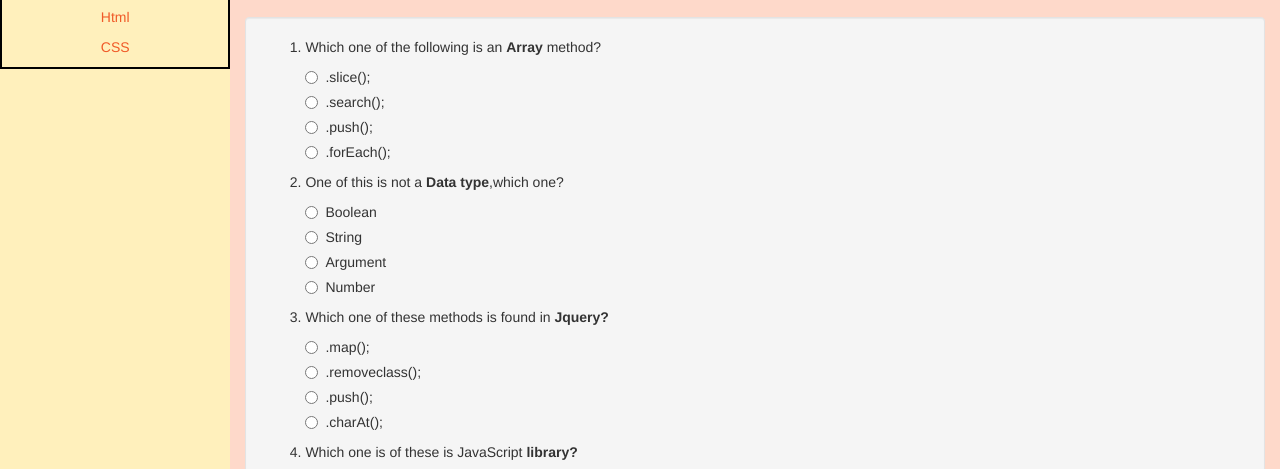
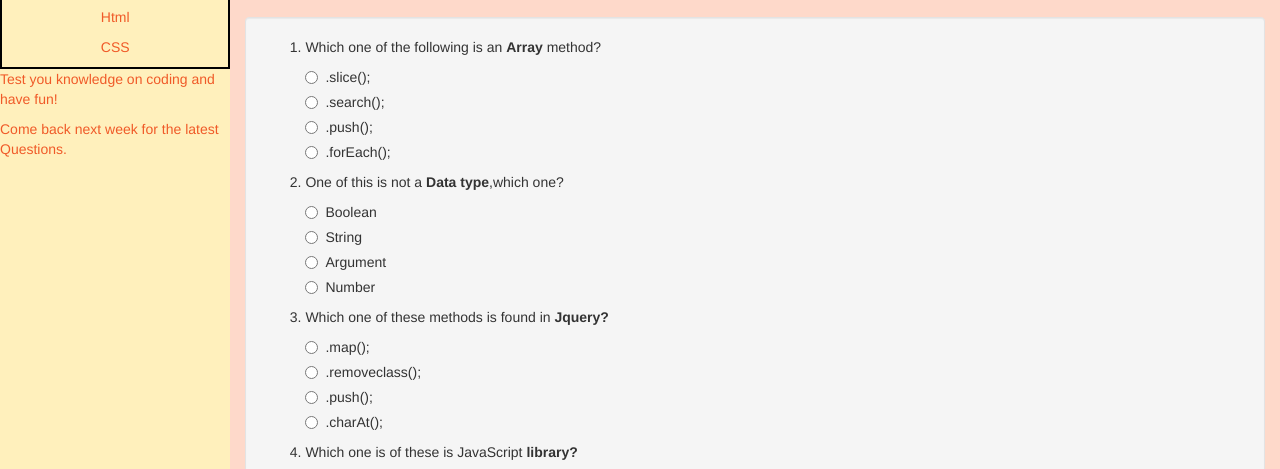
Before and after one commit to ya7skaa/quiz-board, a plain HTML site: page index.html in a window 1280 px wide. Shown: the part 265-734 px from the top of the page. Drawn offline with nearby package versions, Linux system fonts and the light colour scheme.

Commit message:
Changes in html layout

```diff
--- a/index.html
+++ b/index.html
@@ -21,6 +21,8 @@
     <p>CSS</p>
 
   </div>
+  <p> Test you knowledge on coding and have fun!</p>
+    <p> Come back next week for the latest Questions.</p>
   </div>
 </div>
 
```
